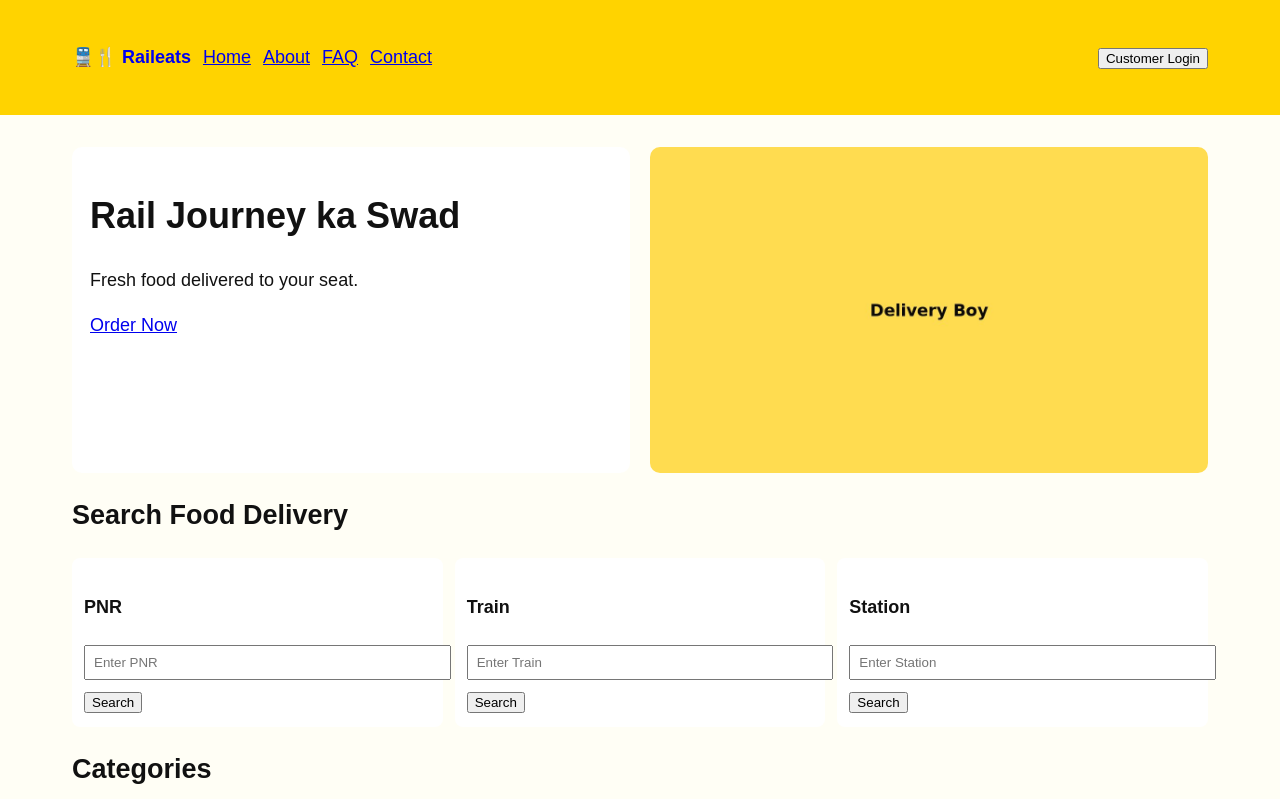
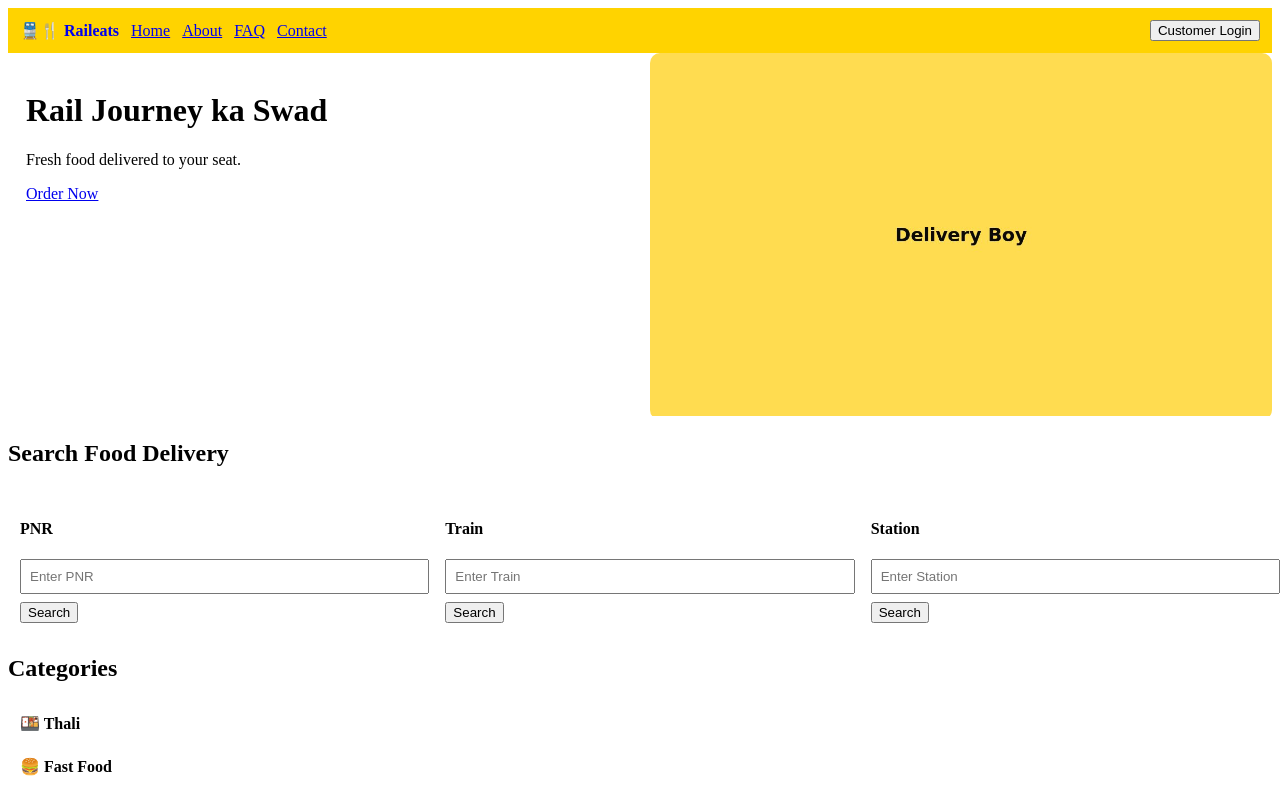
Before and after one commit to raileats/raileats-frontend, a React (Create React App) app: page / in a window 1280 px wide. Shown: the top 799 px of the page. Built offline with nearby package versions, Linux system fonts and the light colour scheme; no server answers.

Commit message:
Update index.css

```diff
--- a/src/index.css
+++ b/src/index.css
@@ -1,62 +1,45 @@
-/* Base styles - Mobile First */
-body {
-  margin: 0;
-  padding: 0;
-  font-family: Arial, sans-serif;
-  font-size: 16px;
-  line-height: 1.5;
-  background: #fffef5; /* light lemon background */
-  color: #111;
-}
-
-/* Container for consistent spacing */
-.container {
-  width: 100%;
-  max-width: 1200px;
-  margin: 0 auto;
-  padding: 1rem;
-  box-sizing: border-box;
-}
-
-/* Images responsive */
-img {
-  max-width: 100%;
-  height: auto;
-  display: block;
-}
-
-/* Navbar Example */
+/* Navbar Base */
 .navbar {
   display: flex;
   justify-content: space-between;
   align-items: center;
-  padding: 1rem;
-  background: #000;
-  color: #fff;
+  background: var(--yellow);
+  padding: 10px 16px;
 }
 
-.navbar .menu {
-  display: none; /* hidden in mobile */
+.navbar ul {
+  display: flex;
+  gap: 16px;
+  list-style: none;
+  padding: 0;
+  margin: 0;
 }
 
-/* ✅ Tablet Screens */
-@media (min-width: 600px) {
-  body {
-    font-size: 17px;
+.navbar a {
+  text-decoration: none;
+  color: #000;
+  font-weight: 500;
+}
+
+/* ✅ Mobile Navbar */
+@media (max-width: 768px) {
+  .navbar ul {
+    flex-direction: column;
+    gap: 10px;
+    background: var(--yellow);
+    position: absolute;
+    top: 60px;
+    right: 0;
+    padding: 12px;
+    display: none; /* by default hidden */
   }
 
-  .navbar .menu {
-    display: block; /* menu visible on tablet+ */
+  .navbar.active ul {
+    display: flex; /* toggle with JS */
+  }
+
+  .menu-toggle {
+    display: block;
+    cursor: pointer;
   }
 }
-
-/* ✅ Desktop Screens */
-@media (min-width: 1024px) {
-  body {
-    font-size: 18px;
-  }
-
-  .container {
-    padding: 2rem;
-  }
-}
```
